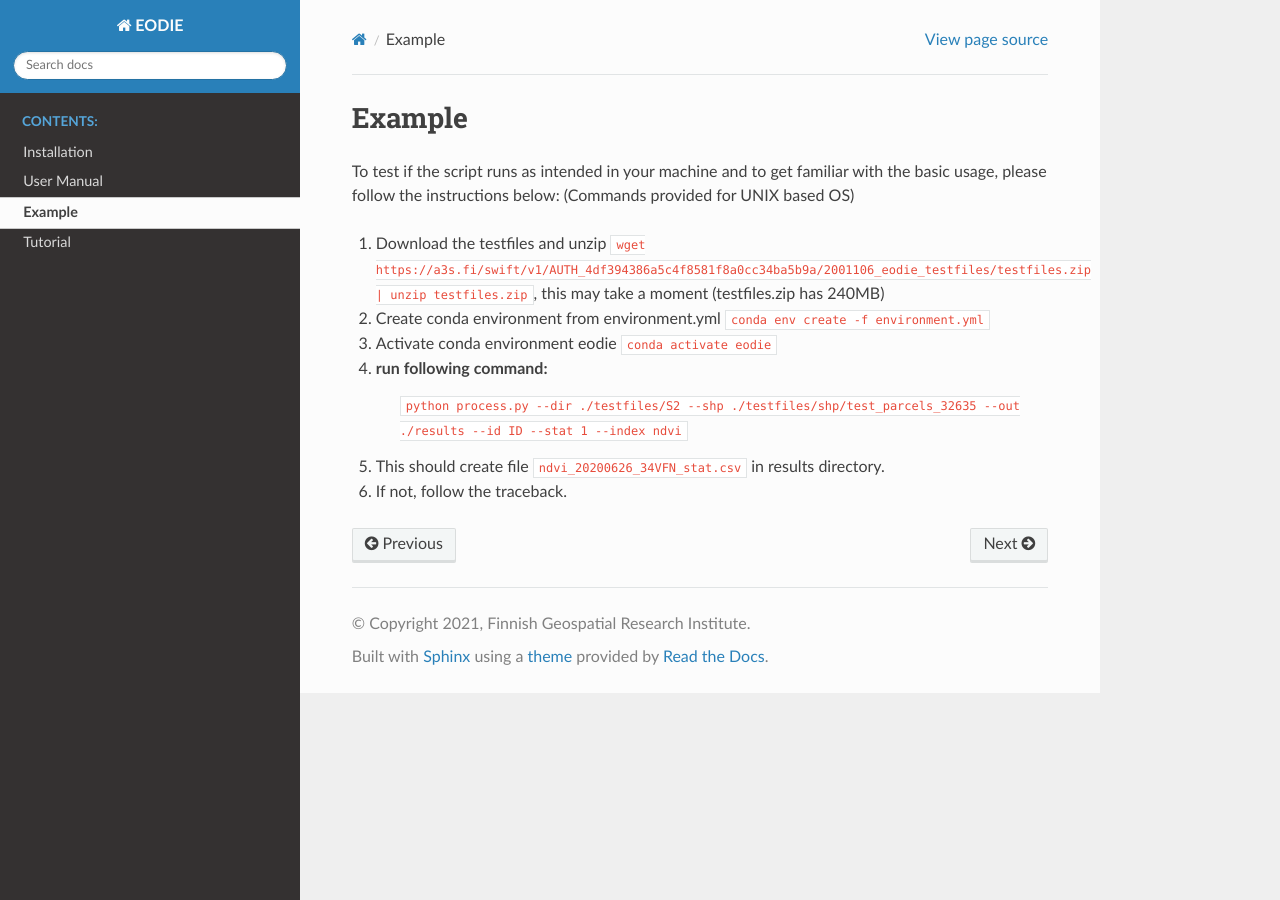
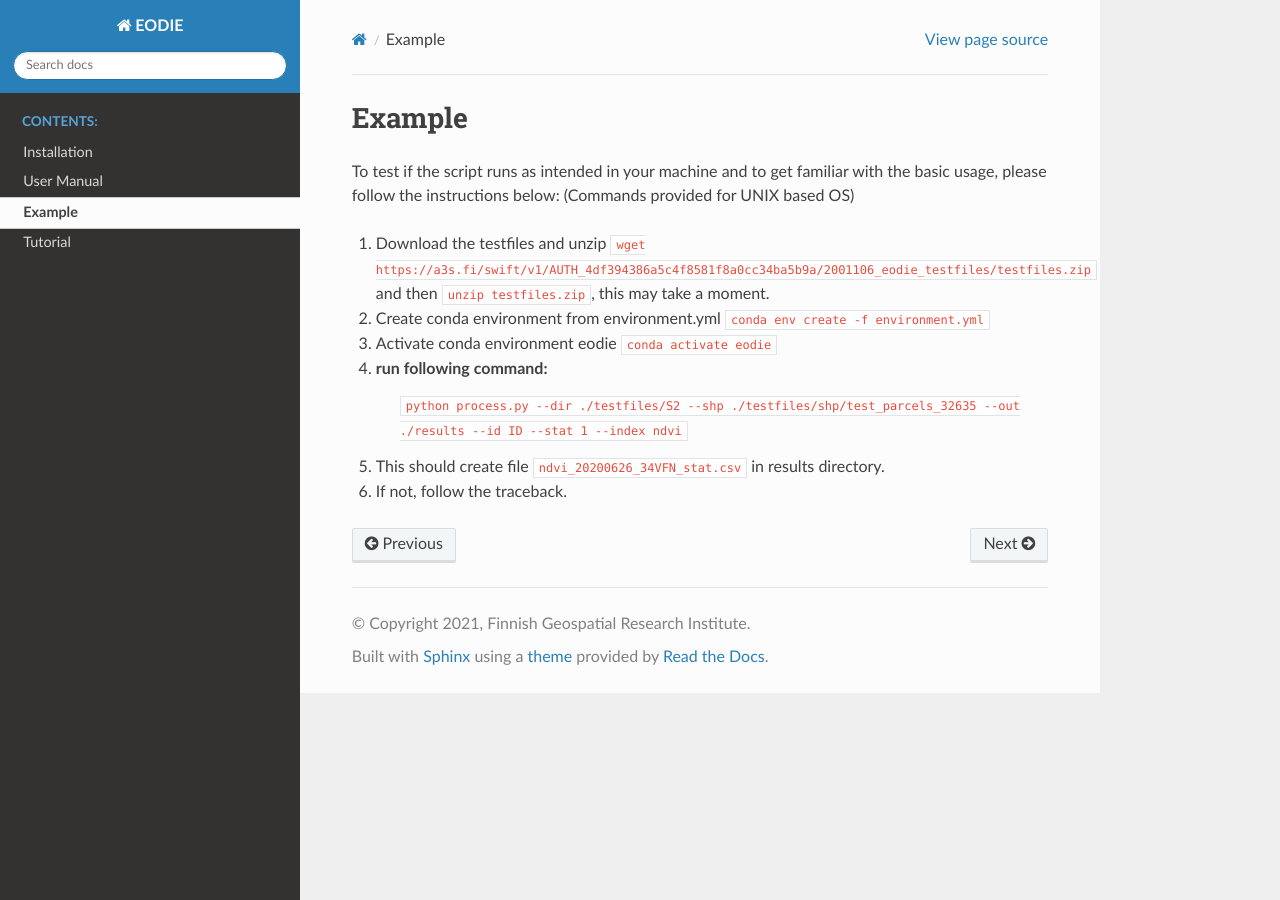
Before and after one commit to samumantha/EODIE, a Sphinx documentation site: the page built from docs/Example.rst, in a window 1280 px wide. Built offline with Sphinx 7.4.7 and the Read the Docs theme 2.0.0, drawn with Linux system fonts in a browser that asks for light colours.

Commit message:
detached unzip command; closes #7

```diff
--- a/docs/Example.rst
+++ b/docs/Example.rst
@@ -6,7 +6,7 @@ Example
 To test if the script runs as intended in your machine and to get familiar with the basic usage, please follow the instructions below:
 (Commands provided for UNIX based OS)
 
-1. Download the testfiles and unzip ``wget https://a3s.fi/swift/v1/AUTH_4df394386a5c4f8581f8a0cc34ba5b9a/2001106_eodie_testfiles/testfiles.zip | unzip testfiles.zip``, this may take a moment (testfiles.zip has 240MB)
+1. Download the testfiles and unzip ``wget https://a3s.fi/swift/v1/AUTH_4df394386a5c4f8581f8a0cc34ba5b9a/2001106_eodie_testfiles/testfiles.zip`` and then ``unzip testfiles.zip``, this may take a moment.
 2. Create conda environment from environment.yml ``conda env create -f environment.yml``
 3. Activate conda environment eodie ``conda activate eodie``
 4. run following command:
```
